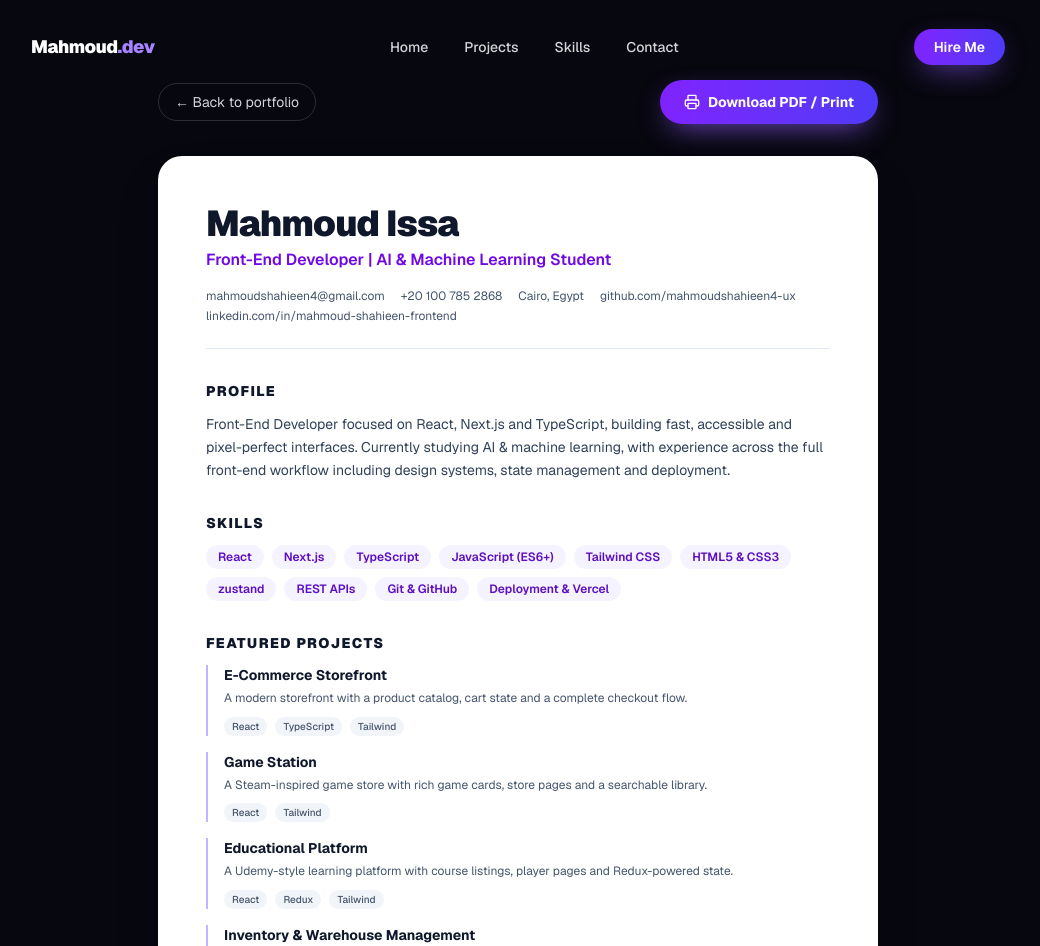
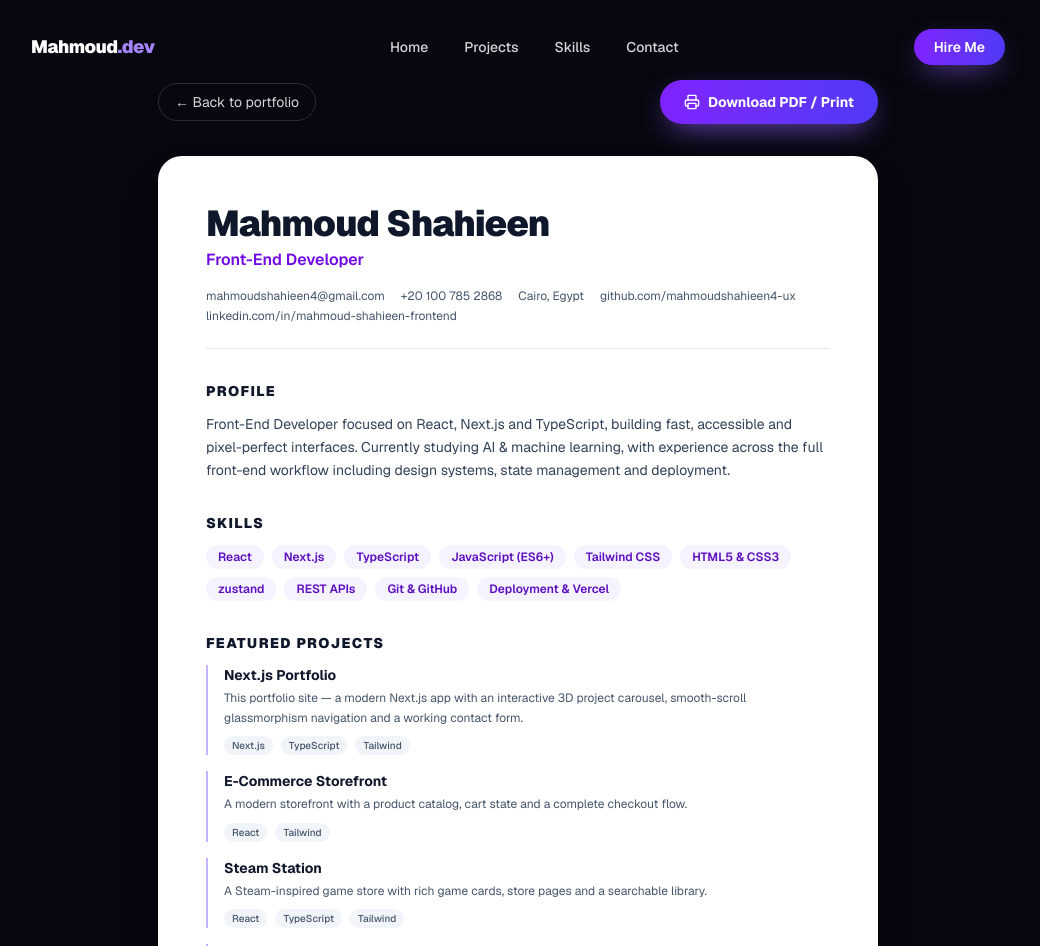
Before and after one commit to mahmoudshahieen4-ux/react-portofolio, a Next.js app: page /resume in a window 1280 px wide. Shown: the top 946 px of the page, without its empty margins (122-1162 px from the left). Built offline with nearby package versions, Linux system fonts and the light colour scheme.

Commit message:
add projects data

```diff
--- a/src/data/personal.ts
+++ b/src/data/personal.ts
@@ -18,9 +18,9 @@ export interface PersonalInfo {
 }
 
 export const personalInfo: PersonalInfo = {
-  name: "Mahmoud Issa",
+  name: "Mahmoud Shahieen",
   role: "Front-End Developer",
-  headline: "Front-End Developer | AI & Machine Learning Student",
+  headline: "Front-End Developer ",
   location: "Cairo, Egypt",
   email: "mahmoudshahieen4@gmail.com",
   phone: "+20 100 785 2868",
--- a/src/data/projects.ts
+++ b/src/data/projects.ts
@@ -8,60 +8,77 @@ import type { Project } from "@/src/types/project";
  * ADD A PROJECT    → push a new object below (the ring recalculates `--quantity`).
  * REMOVE A PROJECT → delete its entry (the ring shrinks automatically).
  * REORDER          → drag entries up/down; index 0 becomes the front card.
- *
- * NOTE: `demoUrl` / `githubUrl` below use placeholders — replace them with the
- * real live demo and repository URLs.
  */
 export const projects: Project[] = [
+  {
+    id: "next-portfolio",
+    title: "Next.js Portfolio",
+    description:
+      "This portfolio site — a modern Next.js app with an interactive 3D project carousel, smooth-scroll glassmorphism navigation and a working contact form.",
+    image: "/images/projects/portfolio.jpg",
+    demoUrl: "https://next-portofolio-lac-tau.vercel.app/",
+    githubUrl: "https://github.com/mahmoudshahieen4-ux",
+    techStack: ["Next.js", "TypeScript", "Tailwind"],
+  },
   {
     id: "e-commerce-storefront",
     title: "E-Commerce Storefront",
     description:
       "A modern storefront with a product catalog, cart state and a complete checkout flow.",
     image: "/images/projects/ecommerce.jpg",
-    demoUrl: "https://ecommerce-store-eight-teal.vercel.app/", // TODO: paste your live demo URL
-    githubUrl: "https://github.com/mahmoudshahieen4-ux", // TODO: paste the repository URL
+    demoUrl: "https://ecommerce-store-eight-teal.vercel.app/",
+    githubUrl: "https://github.com/mahmoudshahieen4-ux/Ecommerce-store",
+    techStack: ["React", "Tailwind"],
+  },
+  {
+    id: "steam-station",
+    title: "Steam Station",
+    description:
+      "A Steam-inspired game store with rich game cards, store pages and a searchable library.",
+    image: "/images/projects/gamestation.png",
+    demoUrl: "https://steam-games-psi.vercel.app/",
+    githubUrl: "https://github.com/mahmoudshahieen4-ux/steam-games",
     techStack: ["React", "TypeScript", "Tailwind"],
   },
   {
-    id: "game-station",
-    title: "Game Station",
+    id: "udemy-course-platform",
+    title: "Udemy Course Platform",
     description:
-      "A Steam-inspired game store with rich game cards, store pages and a searchable library.",
-    image: "/images/projects/gamestation.png",
-    demoUrl: "https://steam-games-psi.vercel.app/", // TODO: paste your live demo URL
-    githubUrl: "https://github.com/mahmoudshahieen4-ux", // TODO: paste the repository URL
+      "A Udemy-style learning platform with course listings, course player pages and a working cart.",
+    image: "/images/projects/udemy.png",
+    demoUrl: "https://udemy-1fcmyf0ja-mahmoud-shahieens-projects.vercel.app/",
+    githubUrl: "https://github.com/mahmoudshahieen4-ux/udemy",
     techStack: ["React", "Tailwind"],
   },
   {
-    id: "educational-platform",
-    title: "Educational Platform",
+    id: "medical-diagnostic-system",
+    title: "Intelligent Medical Diagnostic System",
     description:
-      "A Udemy-style learning platform with course listings, player pages and Redux-powered state.",
-    image: "/images/projects/udemy.jpg",
-    demoUrl: "https://udemy-chi-eight.vercel.app/courses", // TODO: paste your live demo URL
-    githubUrl: "https://github.com/mahmoudshahieen4-ux", // TODO: paste the repository URL
-    techStack: ["React", "Redux", "Tailwind"],
+      "A graduation project — an AI-powered clinical diagnostic platform with medical imaging analysis (X-ray, MRI, CT), severity assessment and patient management.",
+    image: "/images/projects/medical.png",
+    demoUrl: "https://graduation-project-kappa-weld.vercel.app/",
+    githubUrl: "https://github.com/mahmoudshahieen4-ux",
+    techStack: ["React", "TypeScript", "Tailwind"],
   },
   {
-    id: "inventory-warehouse",
-    title: "Inventory & Warehouse Management",
+    id: "solo-leveling-landing",
+    title: "Solo Leveling Landing Page",
     description:
-      "A warehouse dashboard for tracking products, live stock levels and pricing.",
-    image: "/images/projects/inventory.jpg",
-    demoUrl: "https://...", // TODO: paste your live demo URL
-    githubUrl: "https://github.com/mahmoudshahieen4-ux", // TODO: paste the repository URL
-    techStack: ["React", "Tailwind"],
+      "An anime-styled landing page for Solo Leveling with cinematic hero visuals and React Motion-powered entrance animations.",
+    image: "/images/projects/landingpage.png",
+    demoUrl: "https://solo-leveling-eosin.vercel.app/",
+    githubUrl: "https://github.com/mahmoudshahieen4-ux",
+    techStack: ["React", "Tailwind", "React Motion"],
   },
   {
-    id: "anime-landing-page",
-    title: "Personal ",
+    id: "honey-haven-landing",
+    title: "Honey Haven Landing Page",
     description:
-      "A hand-crafted portfolio built with vanilla JavaScript and CSS3 to showcase projects and skills.",
-    image: "/images/projects/portfolio.jpg",
-    demoUrl: "https://...", // TODO: paste your live demo URL
-    githubUrl: "https://github.com/mahmoudshahieen4-ux", // TODO: paste the repository URL
-    techStack: ["Vanilla JS", "CSS3"],
+      "A landing page for a local honey brand with a product showcase, about section and contact options.",
+    image: "/images/projects/goldenShop.png",
+    demoUrl: "https://bee-landing-page.vercel.app/",
+    githubUrl: "https://github.com/mahmoudshahieen4-ux",
+    techStack: ["React", "Tailwind"],
   },
 ];
 
```
Also changed, not shown: public/images/projects/inventory.jpg (deleted), public/images/projects/medical.png (added).
